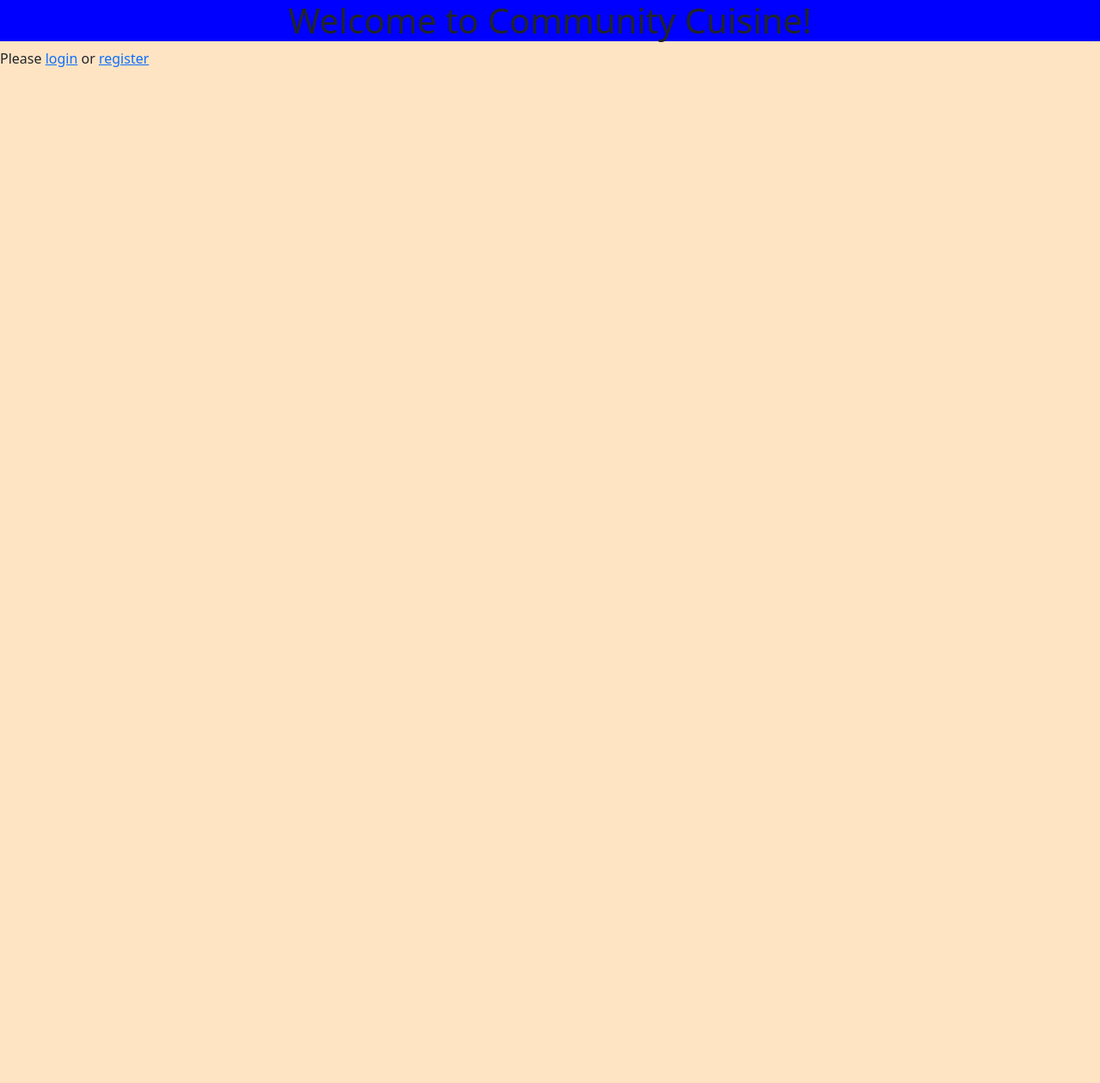
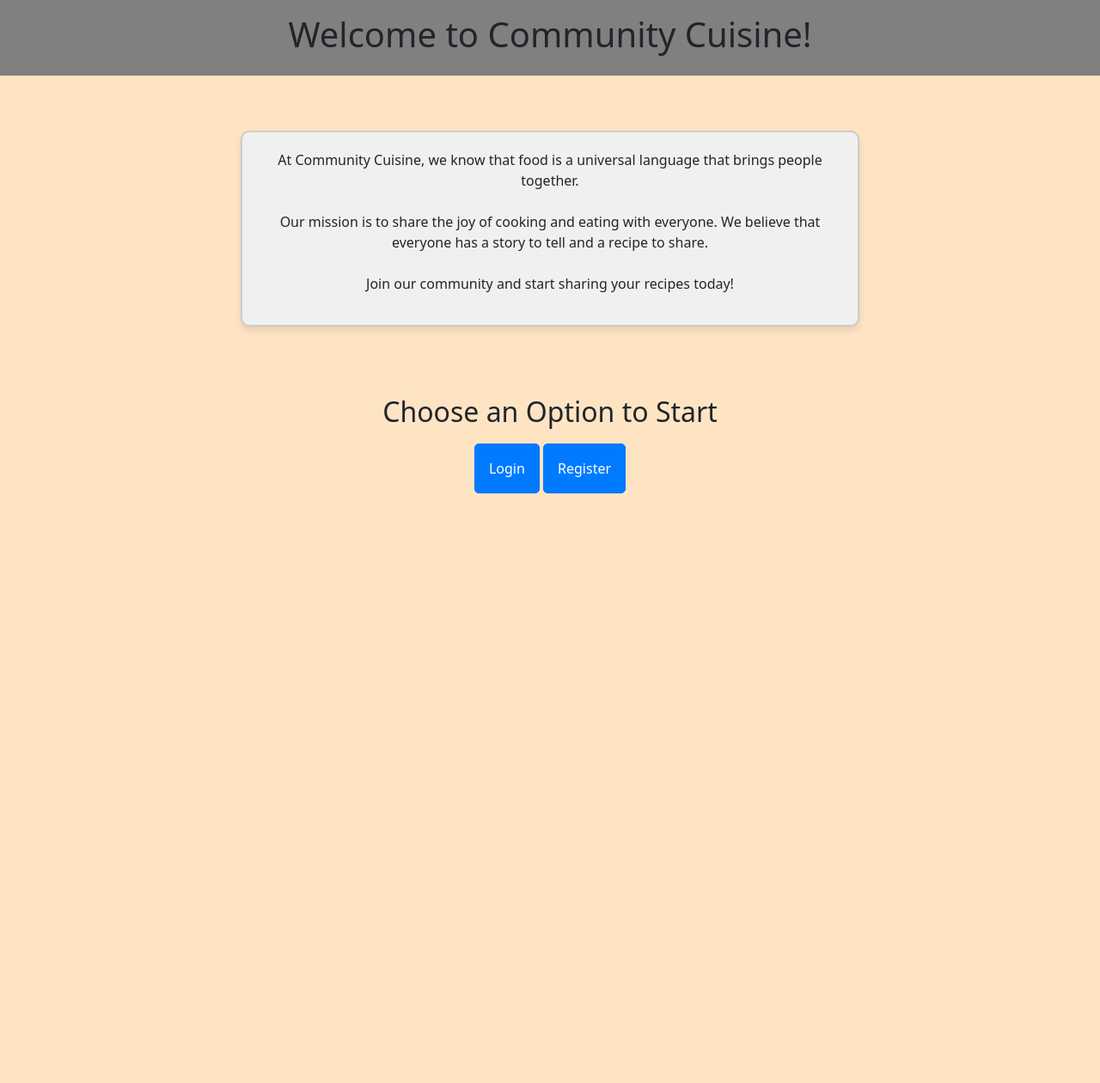
Before and after one commit to maseelshah22/community_cuisine, a Flask app: page / in a window 1280 px wide. Shown: the whole page at 86% size. Before the commit the page ends 78 px from the top, so only its background shows below. Run offline with Flask 3, Linux system fonts and the light colour scheme.

Commit message:
index page is styled for now

```diff
--- a/static/styles/main.css
+++ b/static/styles/main.css
@@ -13,7 +13,8 @@ body{
 .login{
     text-align: center;
     justify-content: center;
-    background-color: blue;
+    background-color: gray;
+    padding: 1rem;
 
 }
 
@@ -21,3 +22,45 @@ h1{
     text-align: center;
     justify-content: center;
 }
+
+.index_page {
+    /* display: flex; */
+    justify-content: center;
+    text-align: center;
+    height: 100vh;
+    margin-top: 5rem;
+}
+
+.index_button{
+    margin-top: 10px;
+}
+
+
+.index_intro {
+    display: flex;
+    justify-content: center;
+    align-items: center;
+    text-align: center;
+    background-color: #f0f0f0;
+    border: 2px solid #ccc;
+    border-radius: 10px;
+    box-shadow: 0 4px 8px rgba(0, 0, 0, 0.1);
+    padding: 20px;
+    max-width: 720px;
+    margin: auto;
+    margin-top: 5%;
+}
+
+.index_page button {
+    padding: 1rem;
+    background-color: #007bff;
+    color: #fff;
+    border-radius: 5px;
+    cursor: pointer;
+    font-size: 16px;
+    transition: background-color 0.3s ease;
+}
+
+.index_page button:hover {
+    background-color: #0056b3; /* Button background color on hover */
+}
--- a/templates/home.html
+++ b/templates/home.html
@@ -6,7 +6,7 @@
         <meta name="viewport" content="width=device-width, initial-scale=1">
         <title>Community Cuisine</title>
         <link href="https://cdn.jsdelivr.net/npm/bootstrap@5.3.2/dist/css/bootstrap.min.css" rel="stylesheet" integrity="sha384-T3c6CoIi6uLrA9TneNEoa7RxnatzjcDSCmG1MXxSR1GAsXEV/Dwwykc2MPK8M2HN" crossorigin="anonymous">
-        <link rel="stylesheet" href="styles.css">
+        <link href="static/styles/main.css" rel="stylesheet" type="text/css" >
     </head>
     <body>
         <nav class="navbar navbar-expand-lg navbar-light bg-secondary">
--- a/templates/index.html
+++ b/templates/index.html
@@ -1,5 +1,6 @@
 <!DOCTYPE html>
 <html lang="en">
+
 <head>
     <meta charset="utf-8">
     <meta http-equiv="X-UA-Compatible" content="IE=edge">
@@ -7,13 +8,13 @@
 
 
 
-        <title>Communicyt Cuisine</title>
+    <title>Community Cuisine</title>
 
     <!-- Bootstrap -->
     <link href="https://cdn.jsdelivr.net/npm/bootstrap@5.3.2/dist/css/bootstrap.min.css" rel="stylesheet"
         integrity="sha384-T3c6CoIi6uLrA9TneNEoa7RxnatzjcDSCmG1MXxSR1GAsXEV/Dwwykc2MPK8M2HN" crossorigin="anonymous">
 
-            <link href="static/styles/main.css" rel="stylesheet" type="text/css" >
+    <link href="static/styles/main.css" rel="stylesheet" type="text/css">
 
 
 </head>
@@ -22,12 +23,32 @@
 
     <div class="login">
         <h1> Welcome to Community Cuisine!</h1>
+    </div>
 
+    <div class="index_intro">
+        <!-- Insert Image Here -->
+
+        <p>At Community Cuisine, we know that food is a universal language that brings people together.
+            <br><br>
+            Our mission is to
+            share the joy of cooking and eating with everyone. We believe that everyone has a story to tell and a recipe
+            to
+            share. <br><br>Join our community and start sharing your recipes today!
+        </p>
     </div>
-    Please
-        <a href="/login">login</a> or <a href="/register">register</a>
 
-        <script src="https://cdn.jsdelivr.net/npm/bootstrap@5.3.2/dist/js/bootstrap.bundle.min.js" integrity="sha384-C6RzsynM9kWDrMNeT87bh95OGNyZPhcTNXj1NW7RuBCsyN/o0jlpcV8Qyq46cDfL" crossorigin="anonymous"></script>
+    <div class="index_page">
+        <h2>Choose an Option to Start</h2>
+
+        <a href="/login"><button class="btn btn-primary index_button">Login</button></a>
+
+        <a href="/register"><button class="btn btn-primary index_button">Register</button></a>
+    </div>
+
+    <script src="https://cdn.jsdelivr.net/npm/bootstrap@5.3.2/dist/js/bootstrap.bundle.min.js"
+        integrity="sha384-C6RzsynM9kWDrMNeT87bh95OGNyZPhcTNXj1NW7RuBCsyN/o0jlpcV8Qyq46cDfL" crossorigin="anonymous">
+        </script>
 
 </body>
+
 </html>
--- a/templates/login.html
+++ b/templates/login.html
@@ -4,10 +4,10 @@
     <title>{{ title }}</title>
 
     <link href="https://cdn.jsdelivr.net/npm/bootstrap@5.3.2/dist/css/bootstrap.min.css" rel="stylesheet"  integrity="sha384-T3c6CoIi6uLrA9TneNEoa7RxnatzjcDSCmG1MXxSR1GAsXEV/Dwwykc2MPK8M2HN"  crossorigin="anonymous">
-    <link rel="stylesheet" href="styles.css">
+    <link href="static/styles/main.css" rel="stylesheet" type="text/css" >
 </head>
 
-<body style="background-color: bisque;">
+<body">
     <div class="container mt-5 form-container">
         <h1 style="justify-content: center;">
             Log In
--- a/templates/register.html
+++ b/templates/register.html
@@ -3,7 +3,7 @@
 <head>
     <title>{{ title }}</title>
     <link href="https://cdn.jsdelivr.net/npm/bootstrap@5.3.2/dist/css/bootstrap.min.css" rel="stylesheet"  integrity="sha384-T3c6CoIi6uLrA9TneNEoa7RxnatzjcDSCmG1MXxSR1GAsXEV/Dwwykc2MPK8M2HN"  crossorigin="anonymous">
-    <link rel="stylesheet" href="styles.css">
+    <link href="static/styles/main.css" rel="stylesheet" type="text/css" >
 </head>
 <body>
     <div class="container mt-5 form-container">
```
Lines whose indentation alone changed are shown as unchanged.
